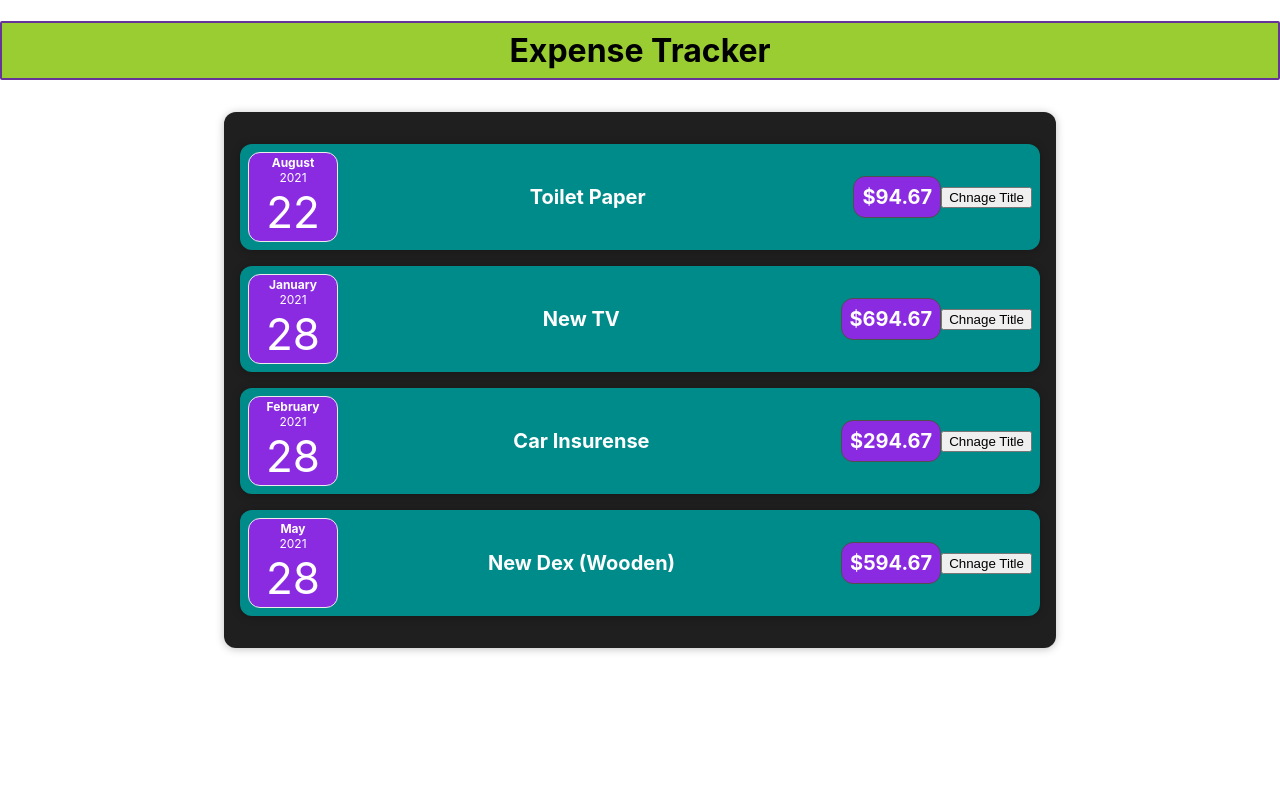
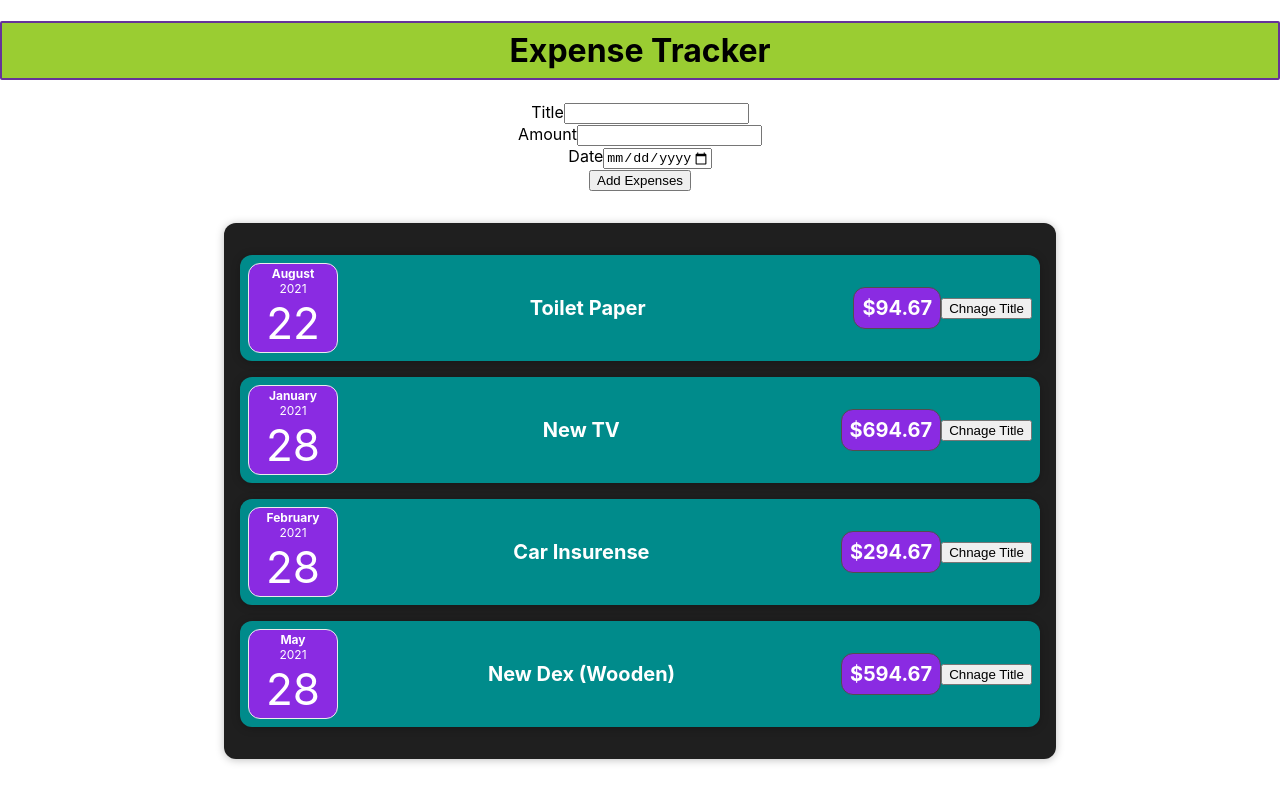
Before and after one commit to 404Bappy/expense-tracker-app, a React (Create React App) app: page / in a window 1280 px wide. Built offline with nearby package versions, Linux system fonts and the light colour scheme.

Commit message:
first commit

```diff
--- a/src/App.js
+++ b/src/App.js
@@ -1,6 +1,7 @@
 
 import './App.css';
 import Expenses from './Components/Expenses/Expenses';
+import NewExpenses from './Components/NewExpenses/NewExpenses';
 
 
 
@@ -35,6 +36,7 @@ function App() {
   return (
     <div className="App">
       <h1 className='title-app'>Expense Tracker</h1>
+      <NewExpenses />
       <Expenses item={expenses} />
     </div>
   );
--- /dev/null
+++ b/src/Components/NewExpenses/ExpensesForm.js
@@ -0,0 +1,30 @@
+import React from 'react';
+import './ExpensesForm.css';
+
+const ExpensesForm = () => {
+    return (
+        <div>
+            <form action="">
+                <div className='new-expense__controls'>
+                    <div className='new-expense__control'>
+                        <label htmlFor="">Title</label>
+                        <input type="text" />
+                    </div>
+                    <div className='new-expense__control'>
+                        <label htmlFor="">Amount</label>
+                        <input type="number" min="0.01" step="0.01" />
+                    </div>
+                    <div className='new-expense__control'>
+                        <label htmlFor="">Date</label>
+                        <input type="date" min="2019-01-01" max="2022-12-31"  />
+                    </div>
+                </div>
+                <div className='new-expense__actions'>
+                    <button type='submit'>Add Expenses</button>
+                </div>
+            </form>
+        </div>
+    );
+};
+
+export default ExpensesForm;
--- a/src/Components/NewExpenses/NewExpenses.js
+++ b/src/Components/NewExpenses/NewExpenses.js
@@ -1,10 +1,11 @@
 import React from 'react';
 import './NewExpenses.css';
+import ExpensesForm from './ExpensesForm';
 
 const NewExpenses = () => {
     return (
-        <div>
-            <form action=""></form>
+        <div className='new-expenses'>
+            <ExpensesForm />
         </div>
     );
 };
```
Also changed, not shown: src/Components/NewExpenses/ExpensesForm.css (added).
